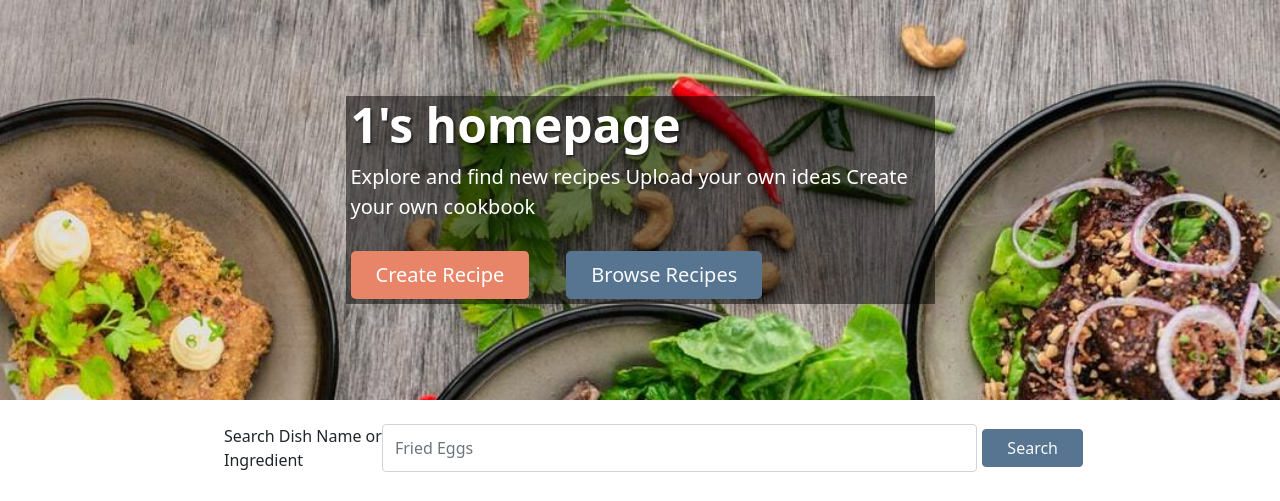
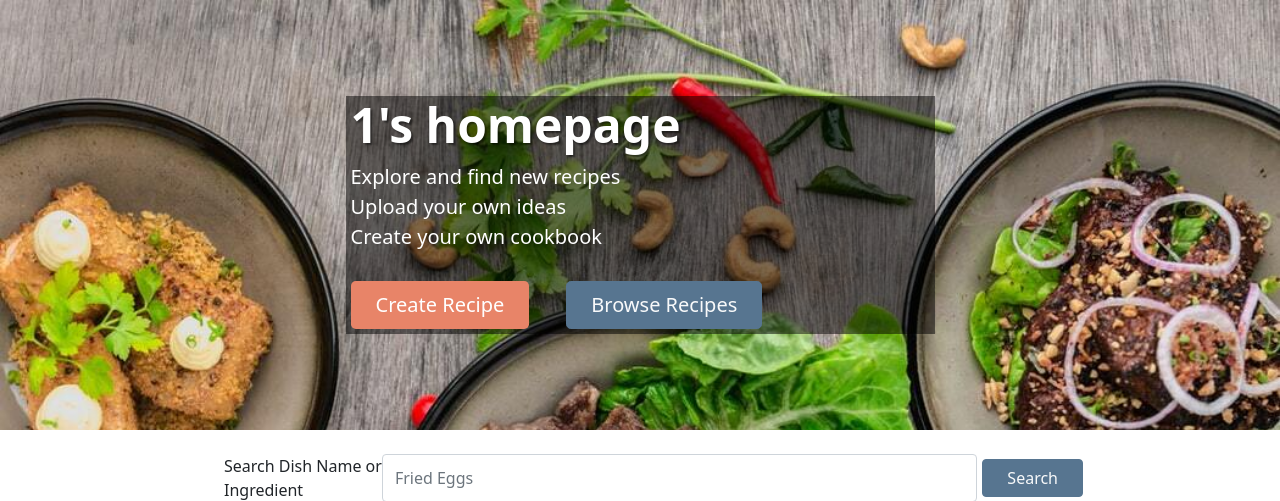
Before and after one commit to Tom1358/cooking_for_two, a Flask app: page /search in a window 1280 px wide. Shown: the part 56-557 px from the top of the page. Run offline with Flask 2, Linux system fonts and the light colour scheme; the visitor is signed in with stand-in values (Sample User, id 1); data that the repository does not hold is empty; some libraries are stand-ins or nearby versions.

Commit message:
Remove stray end div tag on profile.html line 44

```diff
--- a/templates/edit_recipe.html
+++ b/templates/edit_recipe.html
@@ -46,7 +46,7 @@
                     <input id="dish_name" name="dish_name" value="{{ recipe.dish_name }}" type="text" class="form-control validate" minlength="5"
                         maxlength="55" placeholder="Fried Eggs" required>
 
-                </div></br>
+                </div>
 
                 <!-- Ingredients for user to input -->
                 <div class="input-group form-group">
--- a/templates/profile.html
+++ b/templates/profile.html
@@ -17,9 +17,9 @@
                     </h1>
 
                     <p class="lead fw-normal text-white mb-4 with-space">
-                        Explore and find new recipes
-                        Upload your own ideas
-                        Create your own cookbook
+                        Explore and find new recipes<br>
+                        Upload your own ideas<br>
+                        Create your own cookbook<br>
                     </p>
 
                     <div class="d-grid gap-3 d-sm-flex justify-content-sm-center justify-content-xl-start">
@@ -41,7 +41,7 @@
     <div class="form-group mx-sm-3 mb-2"></div>
 
     <label for="query" id="query-label">Search Dish Name or Ingredient</label>
-    <input type="text" class="form-control" id="query" name="query" placeholder="Fried Eggs"></div>
+    <input type="text" class="form-control" id="query" name="query" placeholder="Fried Eggs">
 
     <button type="submit" class="btn btn-outline-light px-4 with-space">Search</button>
 
```
